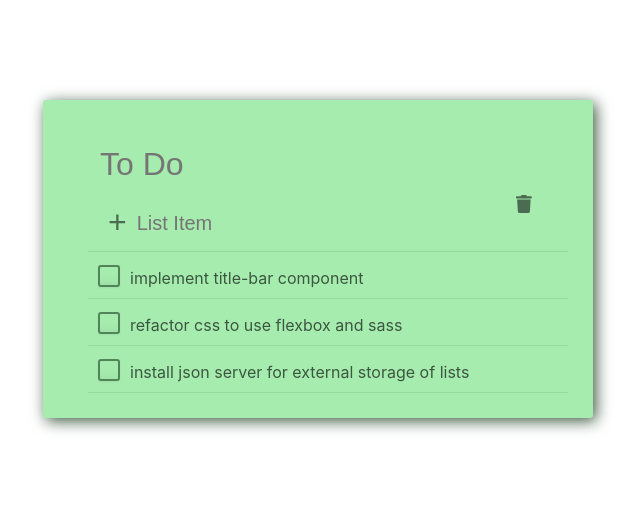
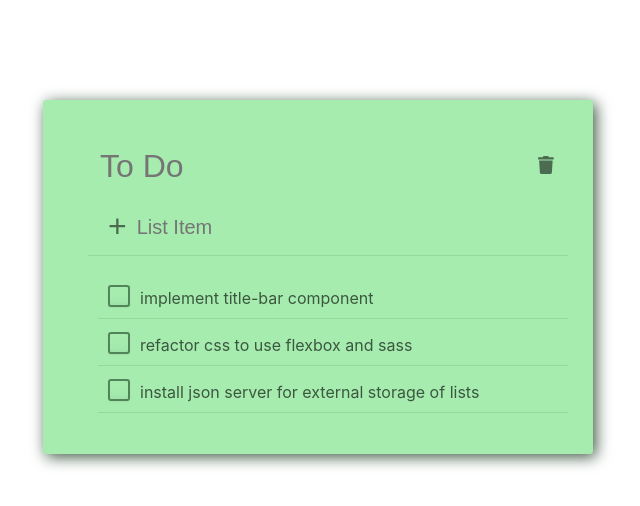
Before and after one commit to IanMFraser/react-to-do-app, a React (Create React App) app: page / in a window 1280 px wide. Shown: the top 506 px of the page, without its empty margins (322-962 px from the left). Built offline with nearby package versions, Linux system fonts and the light colour scheme.

Commit message:
refactored some components

```diff
--- a/src/App.css
+++ b/src/App.css
@@ -1,5 +1,5 @@
 
-body {
+html, body {
   margin: 0;
   padding: 0;
   box-sizing: border-box;
@@ -9,7 +9,7 @@ body {
 
 .container {
   position: relative;
-  max-width: 500px;
+  width: 500px;
   margin: 0 auto;
   padding: 25px;
   border-radius: 3px;
@@ -19,7 +19,9 @@ body {
   background-color: #a6ecaf;
 }
 
-.title{
+.title {
+  display: flex;
+  justify-content: space-between;
   margin: 20px;
 }
 .title input {
@@ -33,7 +35,6 @@ body {
 }
 
 .title button {
-  float: right;
   background-color: #a6ecaf;
   border: none;
   color: #4b6c50;
@@ -48,6 +49,8 @@ body {
 
 
 .formContainer {
+  display: flex;
+  justify-content: flex-start;
   position: relative;
   margin-left: 20px;
   padding-bottom: 10px;
@@ -88,10 +91,14 @@ body {
   margin: 0 auto;
 }
 
+.listToDos ul{
+  padding-left: 30px;
+}
+
 .listItem {
-  margin-left: 20px;
   padding: 10px 10px;
   border-bottom: 1px solid #94da9c;
+  list-style-type: none;
 }
 
 .listItem input {
--- a/src/App.js
+++ b/src/App.js
@@ -83,7 +83,7 @@ const App = () => {
     <div className="container">
       <TitleBar newTitle={newTitle} titleHandler={titleHandler} deleteFormHandler={deleteFormHandler}/>
       <ToDoForm newTask={newTask} changeHandler={onChange} submitHandler={onSubmit} />
-      <ListToDos todos={toDos} checkedHandler={checkedHandler}/>
+      <ListToDos todos={toDos} checkedHandler={checkedHandler} />
     </div>
   )
 }
--- a/src/Components/ListItem.js
+++ b/src/Components/ListItem.js
@@ -2,10 +2,10 @@ import React from 'react'
 
 const ListItem = ({name, task, checkedHandler}) => {
     return(
-        <div className="listItem">
+        <li className="listItem">
             <input name={name} type="checkbox" onChange={checkedHandler}/>
             <p>{task}</p>
-        </div>
+        </li>
     )
 }
 
--- a/src/Components/ListToDos.js
+++ b/src/Components/ListToDos.js
@@ -3,7 +3,12 @@ import ListItem from './ListItem'
 
 const ListToDos = ({todos, checkedHandler}) => {
     return(
-        todos.map((task) => <ListItem name={task.id} key={task.id} task={task.items} checkedHandler={checkedHandler} />)
+        <div class="listToDos">
+            <ul>
+                {todos.map((task) => <ListItem name={task.id} key={task.id} task={task.items} checkedHandler={checkedHandler} />)}
+            </ul>
+        </div>
+
     )
 }
 
```
